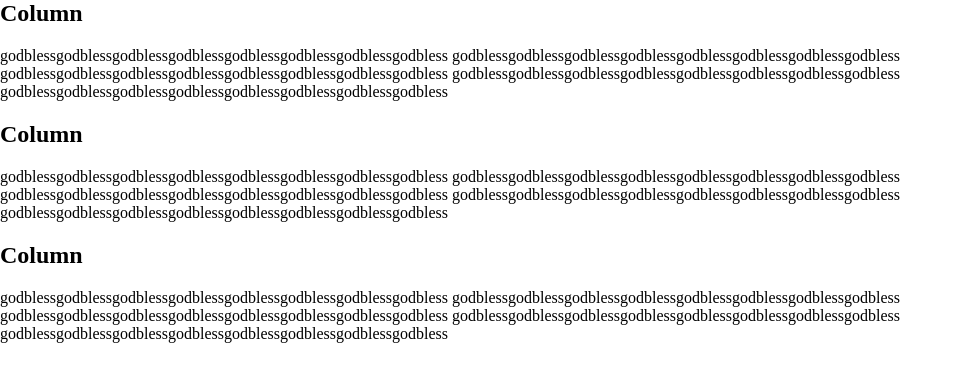
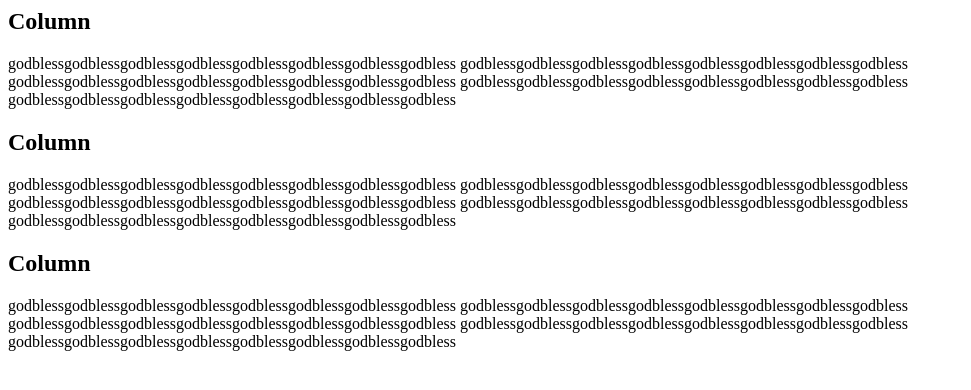
Before and after one commit to lo3ri/index23, a plain HTML site: page index.html in a window 1280 px wide. Shown: the whole page, without its empty margins (0-971 px from the left). Drawn offline with Linux system fonts and the light colour scheme.

Commit message:
Update index.html

```diff
--- a/index.html
+++ b/index.html
@@ -3,24 +3,22 @@
     <meta name="viewport" content="width=device-width, initial scale">
     <title> Ungabunga </title>
     <style>
-        body {
-          margin: 0;
-        }
 
-        /* Style the header */
+
+
         .header {
           background-color: #f1f1f1;
           padding: 20px;
           text-align: center;
         }
 
-        /* Style the top navigation bar */
+
         .topnav {
           overflow: hidden;
           background-color: #333;
         }
 
-        /* Style the topnav links */
+
         .topnav a {
           float: left;
           display: block;
@@ -34,6 +32,7 @@
         .topnav a:hover {
         background-color: #ddd;
         color: black;
+
         .column{
         box-shadow: 10px 10px;
         float: left;
```
